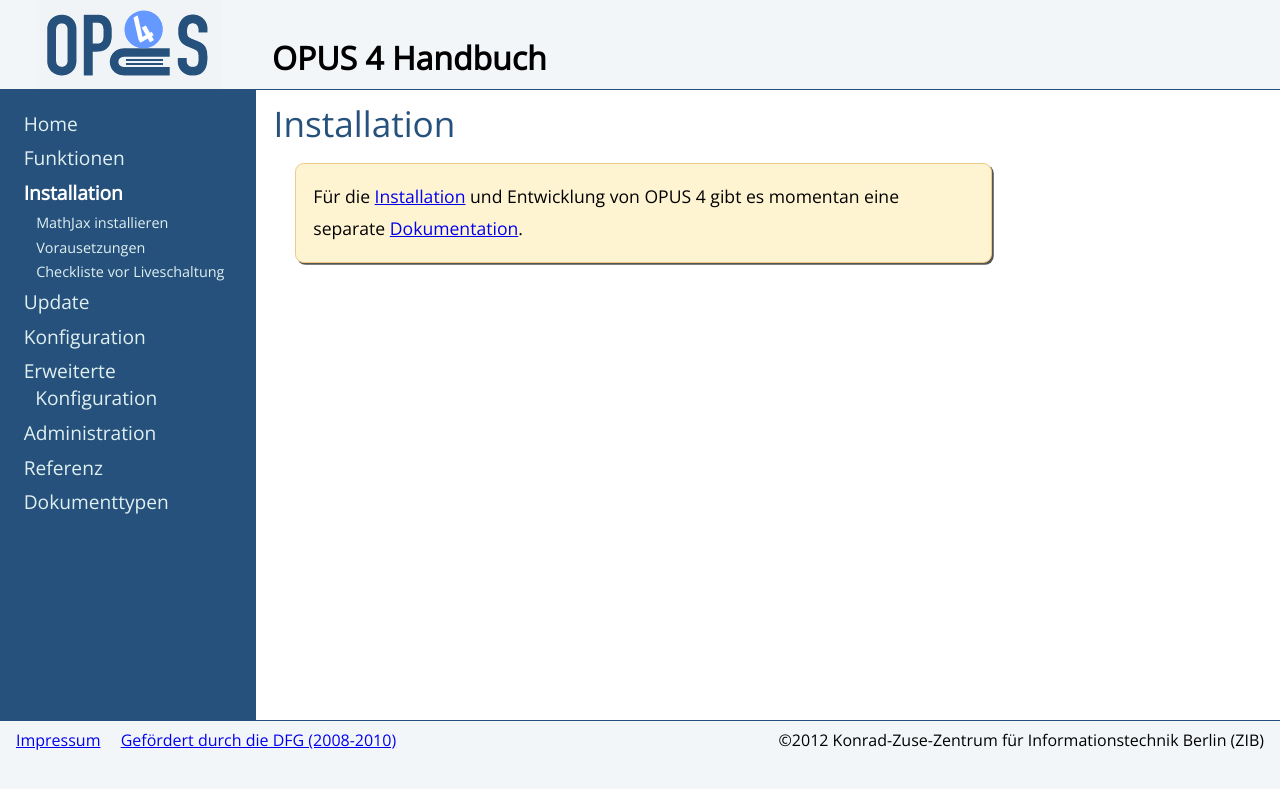
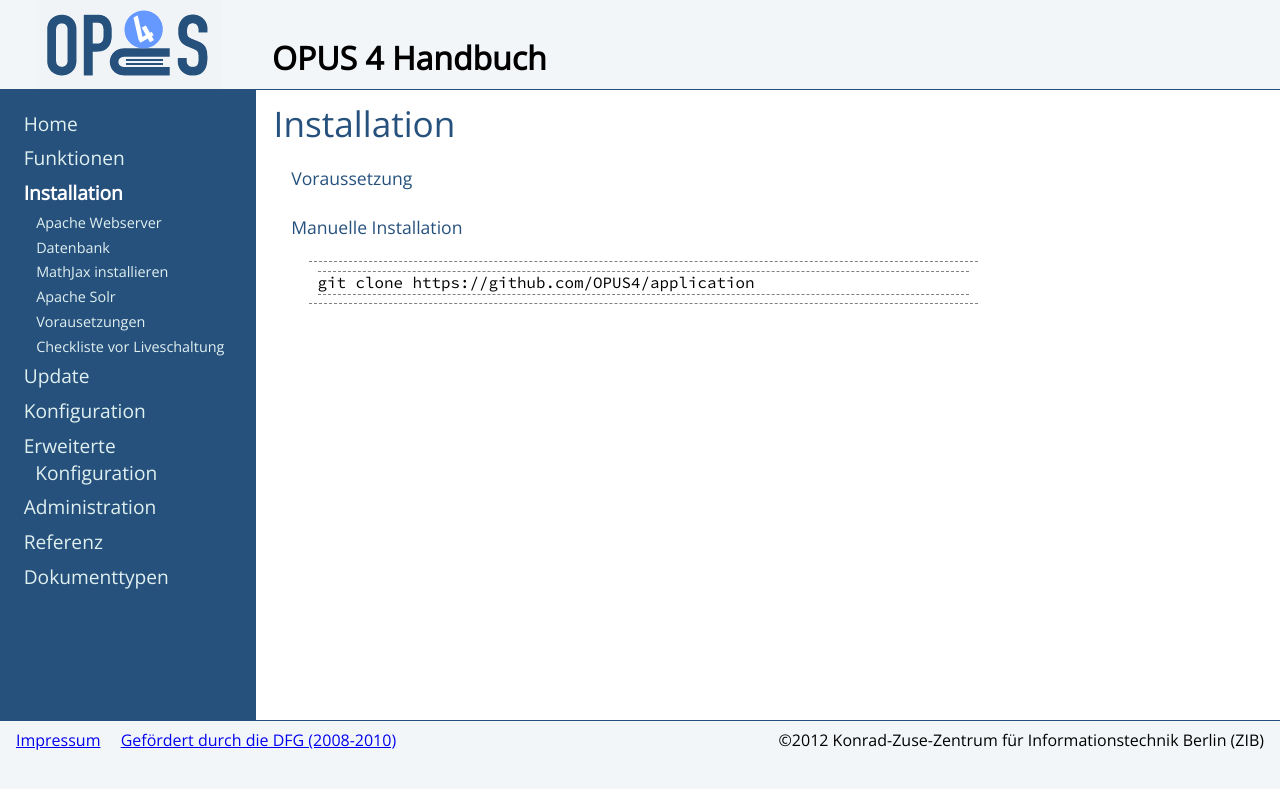
Before and after one commit to OPUS4/userdoc, a Jekyll site: the page built from installation/index.md, in a window 1280 px wide. Shown: the top 789 px of the page. Built offline with Jekyll 4.4.1, drawn with Linux system fonts in a browser that asks for light colours.

Commit message:
#8 Platzhalterseiten.

```diff
--- /dev/null
+++ b/installation/apache.md
@@ -0,0 +1,5 @@
+---
+title: Apache Webserver
+---
+
+# Apache Webserver
--- a/installation/index.md
+++ b/installation/index.md
@@ -5,6 +5,11 @@ weight: 30
 
 # Installation
 
-<p class="note" markdown="1">
-Für die [Installation](/installation) und Entwicklung von OPUS 4 gibt es momentan eine separate [Dokumentation](/).
-</p>
+Voraussetzung
+
+Manuelle Installation
+
+
+
+
+    git clone https://github.com/OPUS4/application
--- /dev/null
+++ b/installation/solr.md
@@ -0,0 +1,5 @@
+---
+title: Apache Solr
+---
+
+# Apache Solr installieren
```
Also changed, not shown: installation/database.md (added, +5 -0 lines).
